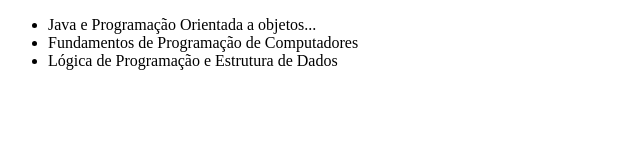
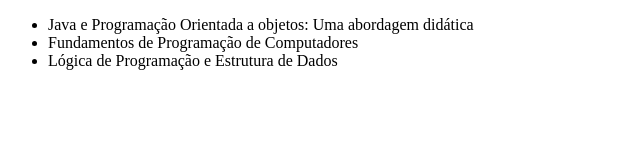
Before and after one commit to RosangelaAraujo/Livros, a plain HTML site: page index.html in a window 1280 px wide. Shown: the whole page, without its empty margins (0-640 px from the left). Drawn offline with Linux system fonts and the light colour scheme.

Commit message:
Alteração no primeiro nome do livro

```diff
--- a/index.html
+++ b/index.html
@@ -6,7 +6,7 @@
     </head>
     <body>
         <ul>
-            <li>Java e Programação Orientada a objetos...</li>
+            <li>Java e Programação Orientada a objetos: Uma abordagem didática</li>
             <li>Fundamentos de Programação de Computadores</li>
             <li>Lógica de Programação e Estrutura de Dados</li>
         </ul>
```
